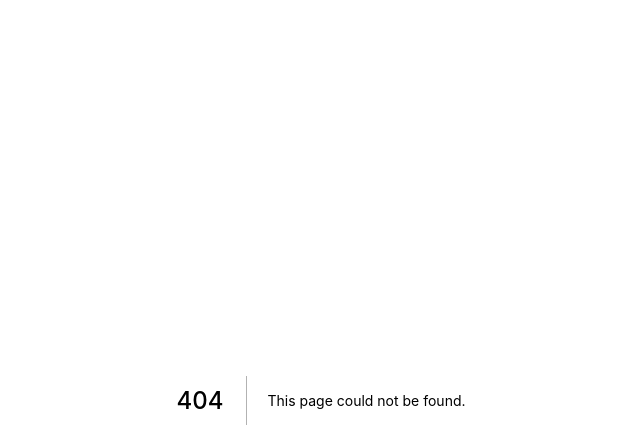
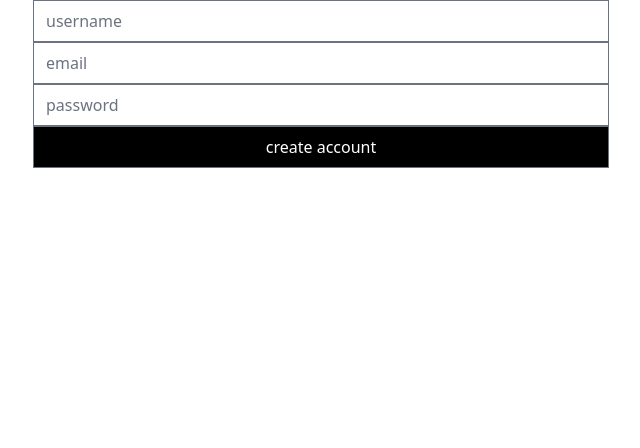
Before and after one commit to joooonis/carrot-market, a Next.js app: page /forms in a window 1280 px wide. Before the commit this address had no page. Shown: the top 448 px of the page, without its empty margins (319-959 px from the left). Built offline with nearby package versions, Linux system fonts and the light colour scheme.

Commit message:
feat : register, handleSubmit register 함수를 사용해 form input을 등록하고 두번째 객체로 options 넘겨줍니다.  handleSubmit은 onValid, onInValid 두개의 콜백함수를 인자를 받습니다.

```diff
--- /dev/null
+++ b/pages/forms.tsx
@@ -0,0 +1,37 @@
+import { useForm } from 'react-hook-form';
+
+export default function Form() {
+  const { register, handleSubmit } = useForm();
+
+  const onValid = () => {
+    console.log(register);
+  };
+  const onInvalid = () => {
+    console.log('error!');
+  };
+
+  return (
+    <form onSubmit={handleSubmit(onValid, onInvalid)} className="flex flex-col">
+      <input
+        {...register('username', { required: true })}
+        type="text"
+        placeholder="username"
+      />
+      <input
+        type="email"
+        {...register('email', { required: true })}
+        placeholder="email"
+      />
+      <input
+        type="password"
+        {...register('password', { required: true })}
+        placeholder="password"
+      />
+      <input
+        className="border border-gray-500 py-2 bg-black text-white"
+        type="submit"
+        value="create account"
+      />
+    </form>
+  );
+}
```
